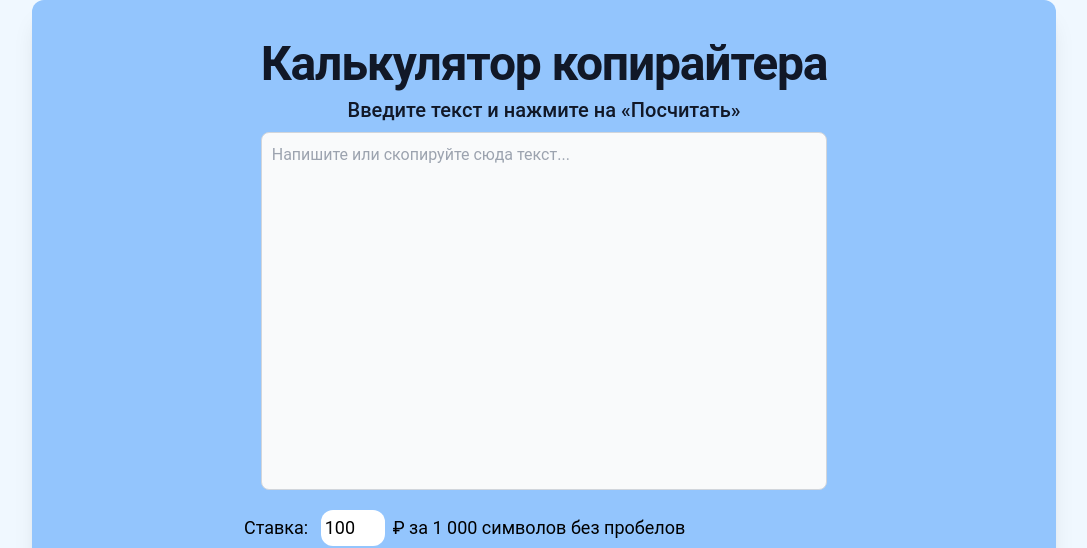
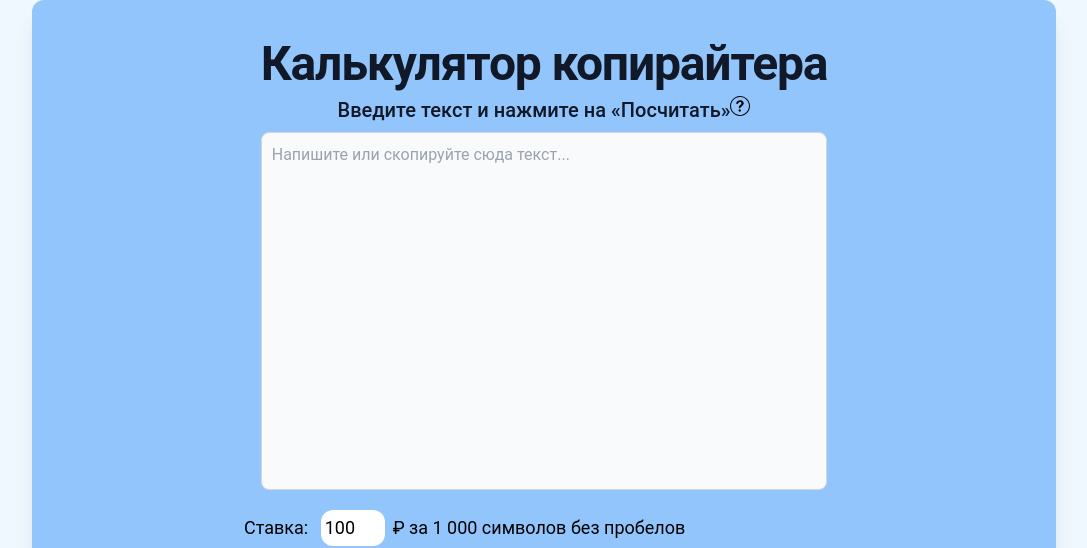
Before and after one commit to nickshamrock/copywriter-calculator, a Vue app: page / in a window 1280 px wide. Shown: the top 548 px of the page, without its empty margins (96-1183 px from the left). Built offline with nearby package versions, Linux system fonts and the light colour scheme.

Commit message:
добавил новый компонент, начал верстку модального окна

```diff
--- a/src/App.vue
+++ b/src/App.vue
@@ -1,5 +1,6 @@
 <script setup>
 import { computed, ref } from 'vue';
+import ModalWindow from './components/ModalWindow.vue';
 
 const textFromTextarea = ref('');
 
@@ -27,23 +28,41 @@ function getPriceForText() {
 function clearTextArea() {
   textFromTextarea.value = '';
 }
+
+function showModal() {
+  isModelOpen.value = !isModelOpen.value;
+}
+
+const isModelOpen = ref(false);
 </script>
 
 <template>
   <div
     class="m-auto flex h-fit w-4/5 flex-col items-center justify-center rounded-xl bg-blue-300 p-10 shadow-xl max-lg:w-full"
   >
-    <div class="flex flex-col items-center">
-      <h1
-        class="mb-2 text-center text-5xl font-bold leading-none tracking-tight text-gray-900 max-md:text-4xl max-sm:text-3xl"
-      >
-        Калькулятор копирайтера
-      </h1>
+    <div class="relative flex flex-col items-center">
+      <header>
+        <h1
+          class="mb-2 text-center text-5xl font-bold leading-none tracking-tight text-gray-900 max-md:text-4xl max-sm:text-3xl"
+        >
+          Калькулятор копирайтера
+        </h1>
+      </header>
       <label
         for="textarea"
-        class="mb-2 block text-xl font-medium text-gray-900 max-sm:text-center max-sm:text-lg"
-        >Введите текст и нажмите на «Посчитать»</label
-      >
+        class="mb-2 flex items-start text-xl font-medium text-gray-900 max-sm:text-center max-sm:text-lg"
+        >Введите текст и нажмите на «Посчитать»
+        <img
+          src="/question-icon.svg"
+          alt="question"
+          width="20px"
+          height="20px"
+          class="cursor-pointer"
+          @click="showModal"
+      /></label>
+
+      <ModalWindow v-show="isModelOpen"></ModalWindow>
+
       <textarea
         id="textarea"
         rows="14"
--- /dev/null
+++ b/src/components/ModalWindow.vue
@@ -0,0 +1,7 @@
+<template>
+  <div class="opacity 0.3s ease fixed mt-48 h-1/4 w-full bg-black opacity-50">
+    <div>
+      <h2 class="mt-10 text-white">Зачем нужен этот калькулятор</h2>
+    </div>
+  </div>
+</template>
```
Also changed, not shown: public/question-icon.svg (added).
